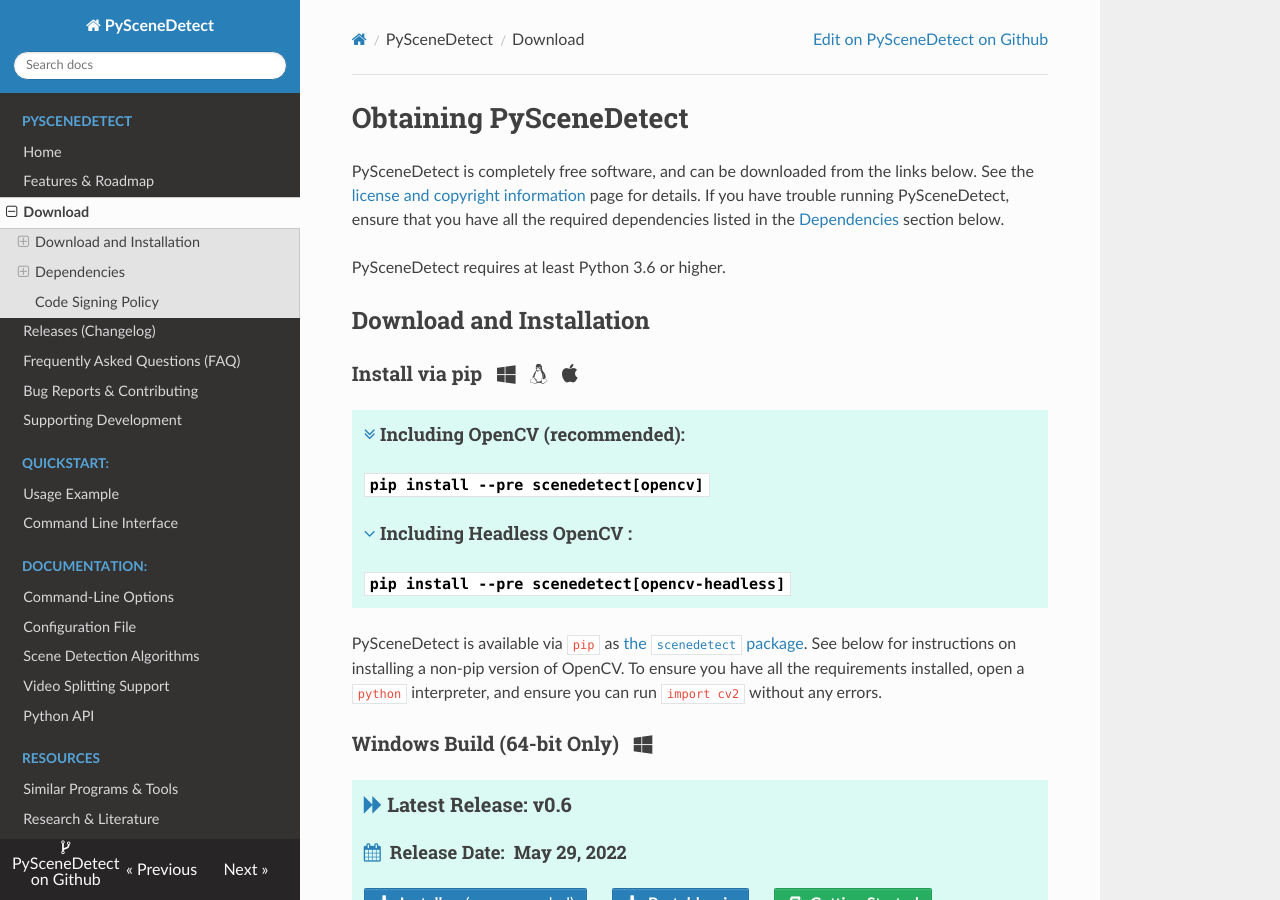
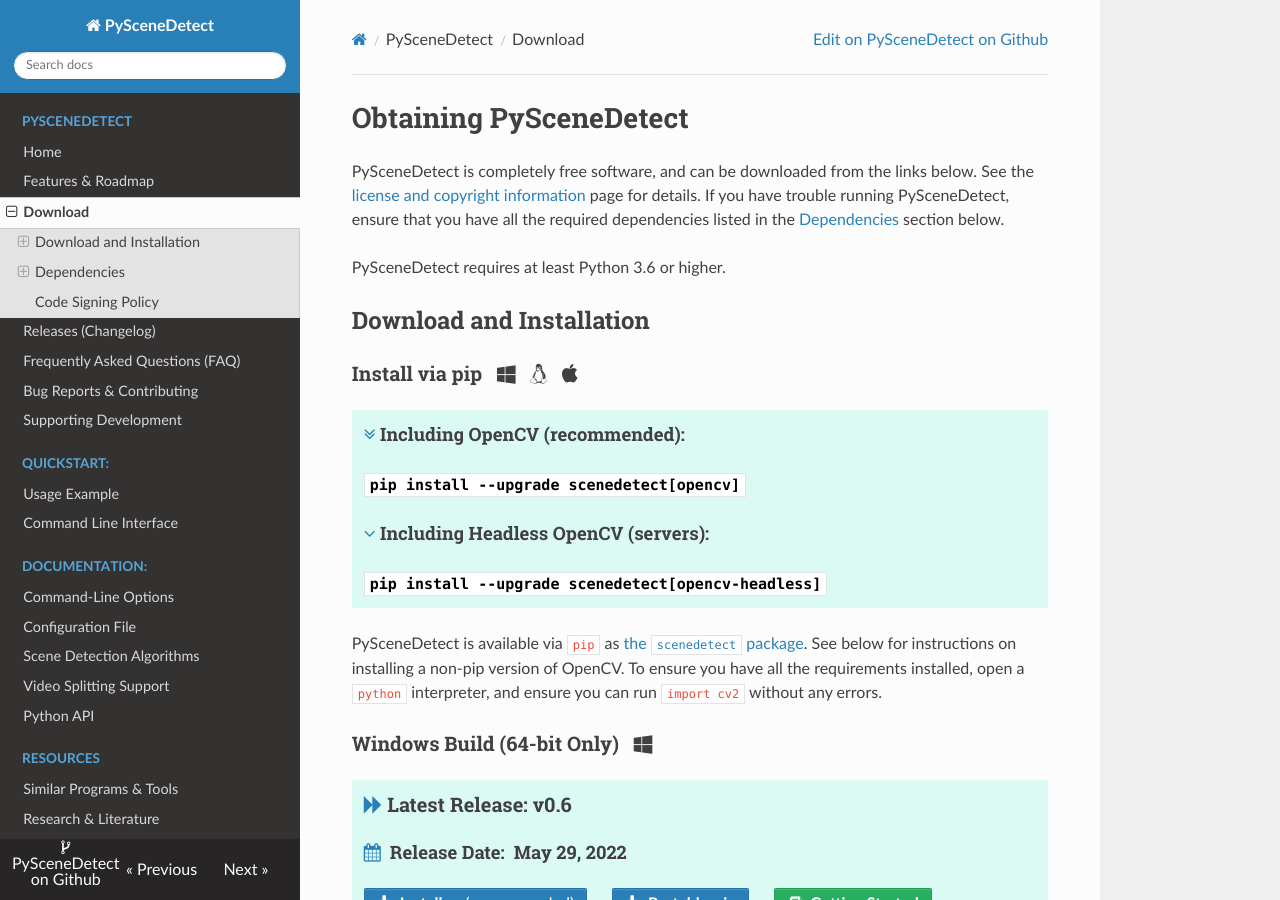
Before and after one commit to vovamushak/PySceneDetect, an MkDocs documentation site: the page built from docs/download.md, in a window 1280 px wide and 900 px high. Built offline with MkDocs 1.6.1, drawn with Linux system fonts in a browser that asks for light colours; nearby versions of some CDN libraries; old or Windows-style settings are respelled for this version of MkDocs.

Commit message:
[dist] Improve error messaging when OpenCV is not installed. [docs] Fix incorrect install prompt.

```diff
--- a/docs/download.md
+++ b/docs/download.md
@@ -11,9 +11,9 @@ PySceneDetect requires at least Python 3.6 or higher.
 
 <div class="important">
 <h4 class="wy-text-neutral"><span class="fa fa-angle-double-down wy-text-info"></span> Including OpenCV (recommended):</h4>
-<h3 class="wy-text-neutral"><tt>pip install --pre scenedetect[opencv]</tt></h3>
-<h4 class="wy-text-neutral"><span class="fa fa-angle-down wy-text-info"></span> Including Headless OpenCV :</h4>
-<h3 class="wy-text-neutral"><tt>pip install --pre scenedetect[opencv-headless]</tt></h3>
+<h3 class="wy-text-neutral"><tt>pip install --upgrade scenedetect[opencv]</tt></h3>
+<h4 class="wy-text-neutral"><span class="fa fa-angle-down wy-text-info"></span> Including Headless OpenCV (servers):</h4>
+<h3 class="wy-text-neutral"><tt>pip install --upgrade scenedetect[opencv-headless]</tt></h3>
 </div>
 
 PySceneDetect is available via `pip` as [the `scenedetect` package](https://pypi.org/project/scenedetect/).  See below for instructions on installing a non-pip version of OpenCV.  To ensure you have all the requirements installed, open a `python` interpreter, and ensure you can run `import cv2` without any errors.
--- a/setup.cfg
+++ b/setup.cfg
@@ -41,7 +41,6 @@ install_requires =
     numpy
     tqdm
     appdirs
-
 packages =
     scenedetect
     scenedetect.backends
```
Also changed, not shown: scenedetect/__init__.py (+12 -1 lines).
